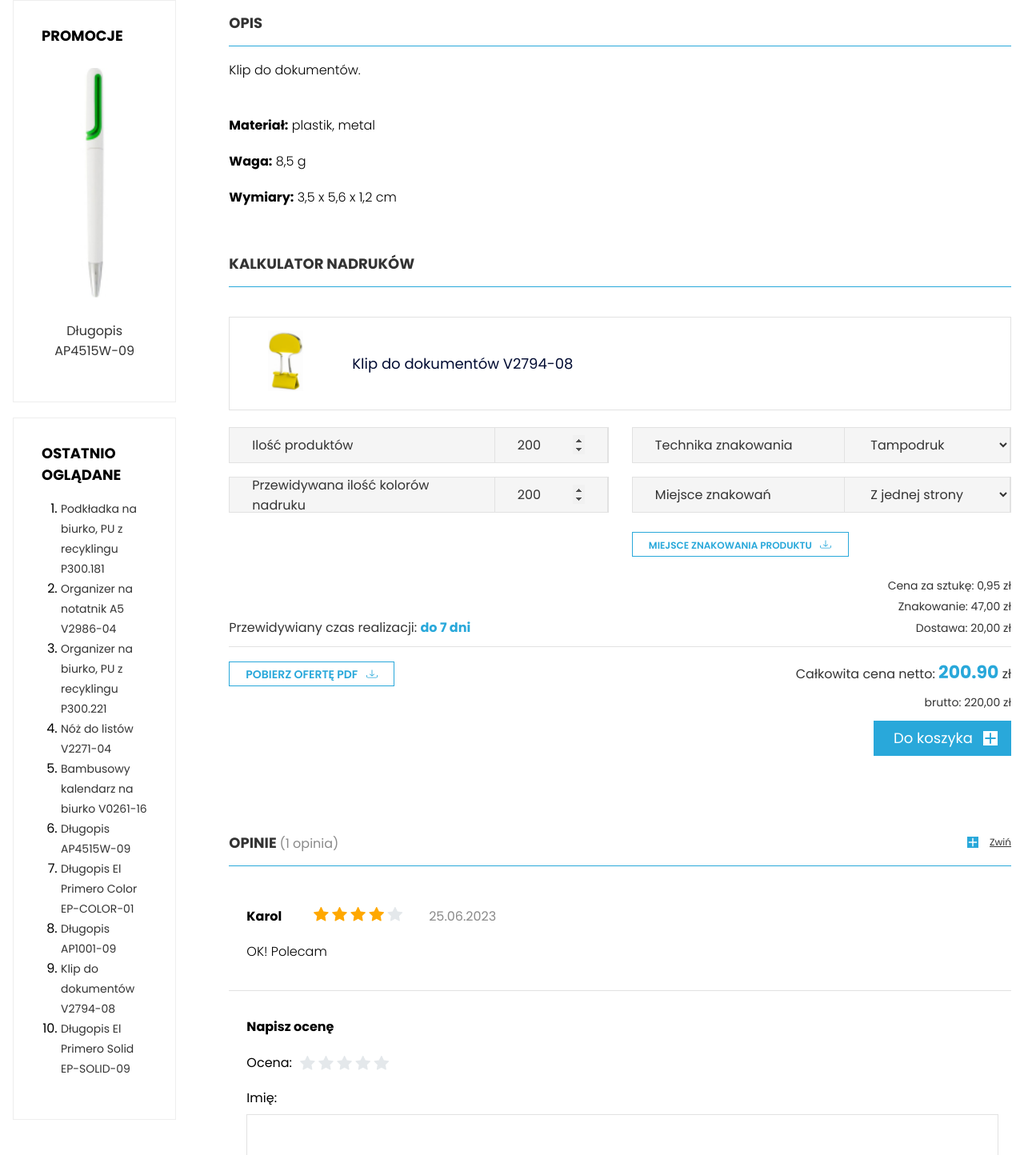
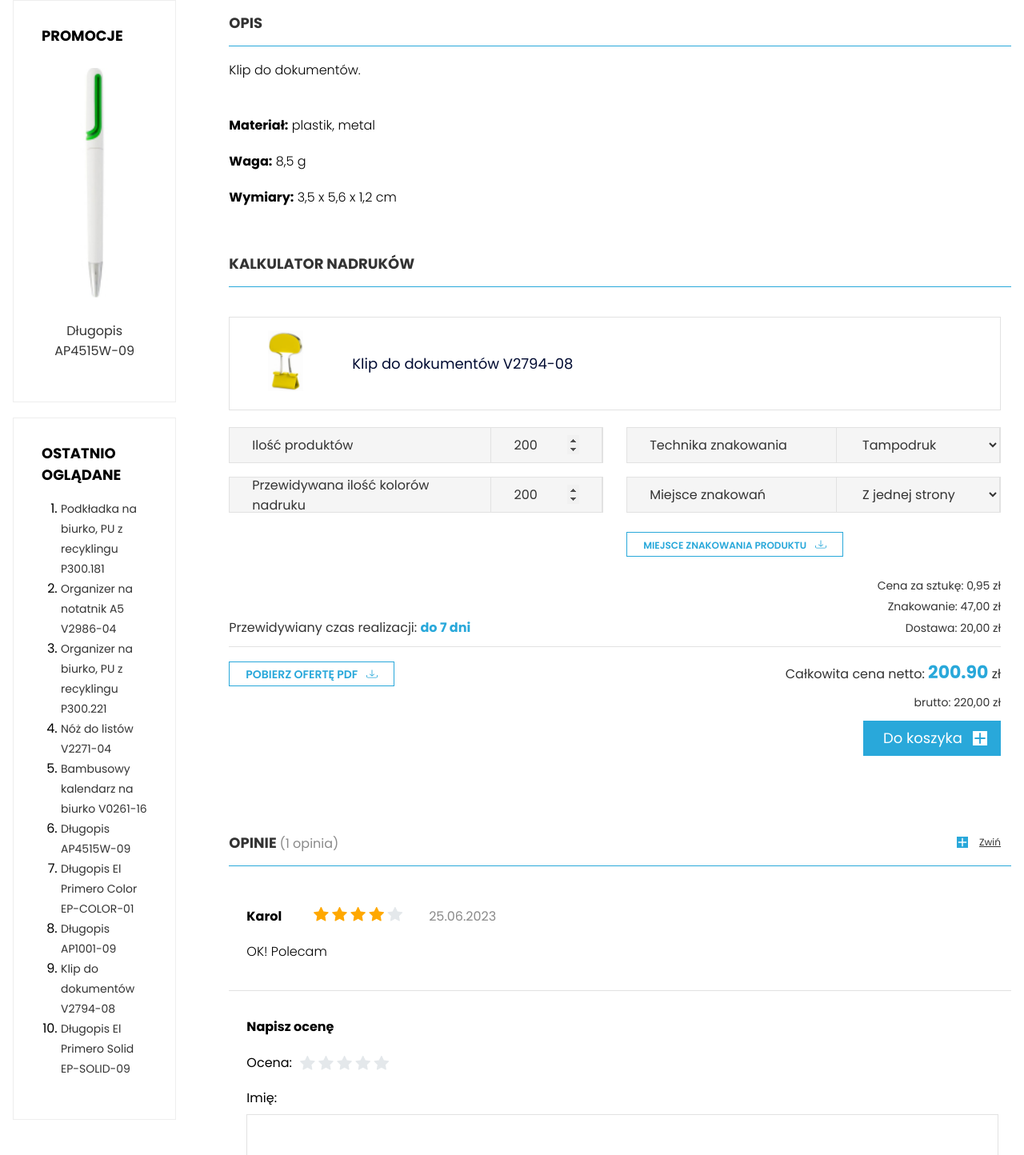
Before and after one commit to goldipl/PROMOTECA, a PHP site: page /products_card.php in a window 1280 px wide. Shown: the part 877-2321 px from the top of the page at 80% size. Run offline with PHP 8.4, Linux system fonts and the light colour scheme.

Commit message:
correct products card margins

```diff
--- a/scss/main.css
+++ b/scss/main.css
@@ -2996,7 +2996,7 @@ header #nav .bottom-nav ul.no-menu-links li::after {
   text-decoration-line: underline;
   color: #333333;
   cursor: pointer;
-  margin: 0;
+  margin: 0 13px 0 0;
 }
 .products_card_description_client .desc_container .desc_title_box--expand::before {
   position: absolute;
@@ -3023,7 +3023,7 @@ header #nav .bottom-nav ul.no-menu-links li::after {
   align-items: center;
   padding: 8px 40px;
   border: 1px solid #E2E2E2;
-  margin: 37px 0 21px 0;
+  margin: 37px 13px 21px 0;
 }
 .products_card_description_client .desc_container .desc_container__products_box--img {
   padding: 8px;
@@ -3046,7 +3046,7 @@ header #nav .bottom-nav ul.no-menu-links li::after {
   flex-wrap: wrap;
   flex-direction: row;
   justify-content: space-between;
-  width: 100%;
+  width: calc(100% - 13px);
 }
 .products_card_description_client .desc_container .desc_text_inputs_boxes__slot {
   display: flex;
@@ -3162,6 +3162,9 @@ header #nav .bottom-nav ul.no-menu-links li::after {
   background-position: center;
   background-repeat: no-repeat;
   background-size: contain;
+}
+.products_card_description_client .desc_container .desc_cart_prices_text {
+  width: calc(100% - 13px);
 }
 .products_card_description_client .desc_container .desc_cart_prices_text--slot {
   display: flex;
@@ -3416,13 +3419,22 @@ header #nav .bottom-nav ul.no-menu-links li::after {
   .products_card_description_client {
     margin-left: 0;
   }
+  .products_card_description_client .desc_container--expand {
+    margin: 0;
+  }
   .products_card_description_client .desc_container p {
     font-size: 16px;
     line-height: 160%;
   }
+  .products_card_description_client .desc_container .desc_container__products_box {
+    margin-right: 0;
+  }
   .products_card_description_client .desc_container .desc_container__products_box--text p {
     font-size: 16px;
     line-height: 160%;
+  }
+  .products_card_description_client .desc_container .desc_text_inputs_boxes {
+    width: 100%;
   }
   .products_card_description_client .desc_container .desc_text_inputs_boxes__slot {
     flex-direction: column;
--- a/scss/products_card/_products_card_description_client.scss
+++ b/scss/products_card/_products_card_description_client.scss
@@ -29,7 +29,7 @@
                 text-decoration-line: underline;
                 color: $light_black;
                 cursor: pointer;
-                margin: 0;
+                margin: 0 13px 0 0;
                 &::before {
                     position: absolute;
                     display: block;
@@ -59,7 +59,7 @@
             align-items: center;
             padding: 8px 40px;
             border: 1px solid $grey_light;
-            margin: 37px 0 21px 0;
+            margin: 37px 13px 21px 0;
             &--img {
                 padding: 8px;
                 img {
@@ -82,7 +82,7 @@
             flex-wrap: wrap;
             flex-direction: row;
             justify-content: space-between;
-            width: 100%;
+            width: calc(100% - 13px);
             &__slot {
                 display: flex;
                 flex-direction: row;
@@ -204,6 +204,7 @@
             }
         }
         .desc_cart_prices_text {
+            width: calc(100% - 13px);
             &--slot {
                 display: flex;
                 justify-content: flex-end;
@@ -471,11 +472,15 @@
     .products_card_description_client {
         margin-left: 0;
         .desc_container {
+            &--expand {
+                margin: 0;
+            }
             p {
                 font-size: 16px;
                 line-height: 160%;
             }
             .desc_container__products_box {
+                margin-right: 0;
                 &--text {
                     p {
                         font-size: 16px;
@@ -484,6 +489,7 @@
                 }
             }
             .desc_text_inputs_boxes {
+                width: 100%;
                 &__slot {
                     flex-direction: column;
                     width: 100%;
```
Also changed, not shown: 1 other file.
